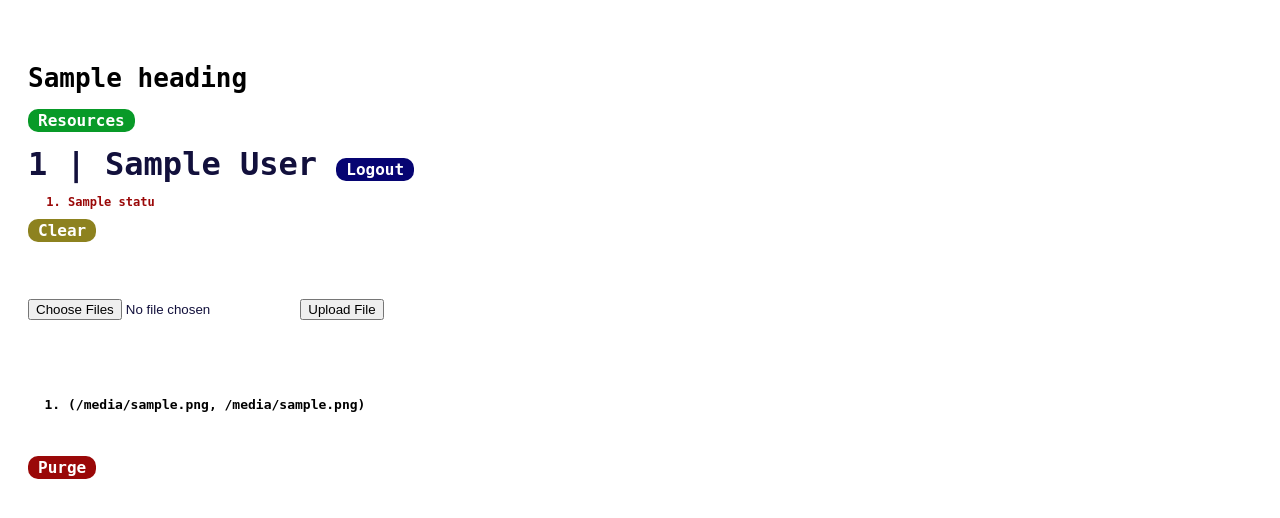
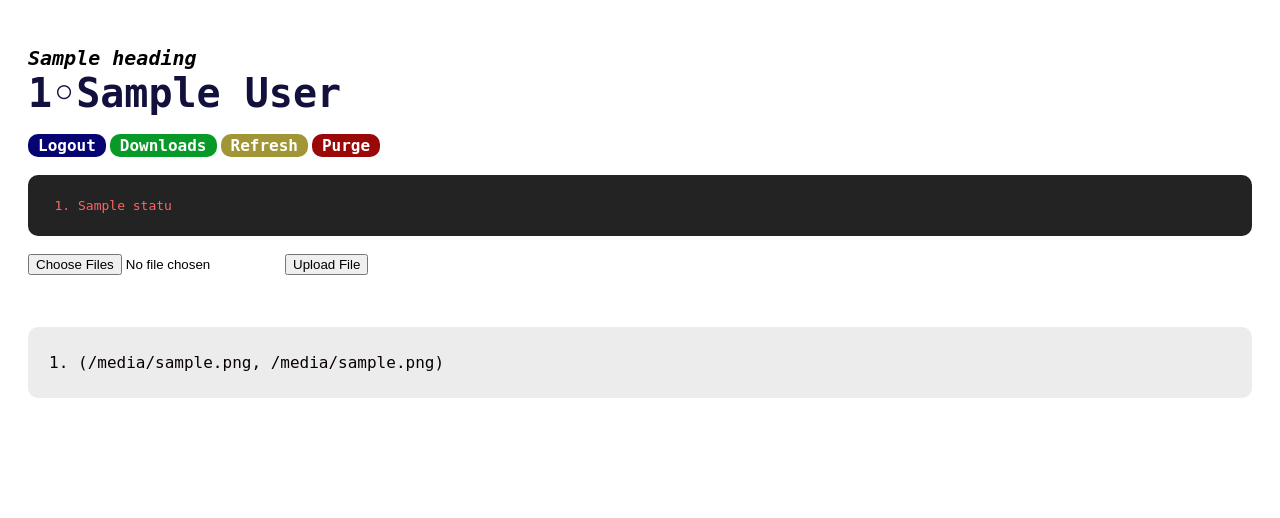
Before and after one commit to NelsonSharma/topics, a Flask app: template templates/upload.html in a window 1280 px wide. Shown: the top 518 px of the page. Run offline with Flask 3, Linux system fonts and the light colour scheme; the visitor is signed in with stand-in values (Sample User, id 1); the template is opened without the code that fills it: values that come from a table or form of the project are taken from there, most other values are stand-ins (such as "Sample title", 1, 10 or a date in 2020); parts of the project's set-up code (start-up, migrations or seed data) failed here and were passed over.

Commit message:
format_0097188

```diff
--- a/app.py
+++ b/app.py
@@ -17,7 +17,9 @@ if __name__!='__main__':
 # ------------------------------------------------------------------------------------------
 import argparse
 parser = argparse.ArgumentParser()
+parser.add_argument('--secret',         type=str,       default='',                help='the app secret key - this is nessesary and constant through application lifecycle - helps manage sessions')
 parser.add_argument('--topic',          type=str,       default='tOpIcS',          help='the main topic/subject')
+parser.add_argument('--welcome',        type=str,       default='Welcome!',         help='welcome text on login page')
 parser.add_argument('--login',          type=str,       default='__login__.xlsx',  help='login excel file')
 parser.add_argument('--case',           type=int,       default=0,                 help='convert uid to upper or lower case (-1 means lower-case, 1 means upper-case) (0 means as it is) ')
 parser.add_argument('--ext',            type=str,       default='',                help='csv string of allowed file extensions, keep blank to allow all')
@@ -65,11 +67,12 @@ else:
 # ------------------------------------------------------------------------------------------
 # WEB-SERVER INFORMATION
 # ------------------------------------------------------------------------------------------
-HOST_ALIAS =        f'{os.getlogin()} @ {platform.node()}:{platform.system()}.{platform.release()}'
-APP_SECRET_KEY =    HOST_ALIAS
+
+APP_SECRET_KEY =    args.secret.encode('utf8') if args.secret else f'{os.getlogin()}@{platform.node()}'.encode('utf8')
 HOST_IP =           args.host if args.host else '0.0.0.0'           # use "0.0.0.0" to listen on all interfaces
 HOST_PORT =         args.port                                       # use 8080 by default
-xprint(f'Alias: {HOST_ALIAS}\nEndpoint: {HOST_IP}:{HOST_PORT}')
+
+xprint(f'Endpoint: {HOST_IP}:{HOST_PORT}')
 # ------------------------------------------------------------------------------------------
 
 
@@ -128,15 +131,16 @@ db = read_db_from_disk()  #<----------- Created db here
 # displayed information
 # ------------------------------------------------------------------------------------------
 HEADING_TEXT =          args.topic                  # usually the class/subject name
-WELCOME_TEXT =          'Login to continue'         # text above login box shown at home-page
-LOGIN_FAIL_TEXT =       'Login failed'              # text information when login fails
-LOGIN_CREATE_TEXT =     'Password created'          # text information when new password is created
+WELCOME_TEXT =          args.welcome                # text above login box shown at home-page
 LOGIN_CASE =            args.case
+LOGIN_NEED_TEXT =       '🔒'
+LOGIN_FAIL_TEXT =       '🔥'              # text information when login fails
+LOGIN_CREATE_TEXT =     '🔑'          # text information when new password is created
 # ------------------------------------------------------------------------------------------
 # password policy
 # ------------------------------------------------------------------------------------------
 MIN_PASSWORD_LEN = 1            # minimum password length that can be set by users
-INVALID_PASSWORD_WARN = f'Password should be atleast {MIN_PASSWORD_LEN} char(s) - can use alphabets, numbers, underscore and @-symbol' # a warning msg to be displayed when incorrect password is created
+INVALID_PASSWORD_WARN = f'can use alpha-numeric, underscore and @-symbol' # a warning msg to be displayed when incorrect password is created
 def VALIDATE_PASSWORD(password):   # a function that can validate the password - returns bool type
     try:
         assert len(password) >= MIN_PASSWORD_LEN
@@ -262,23 +266,21 @@ def login():
                         record['PASS'].values[0]=in_passwd
                         db.update(record)
                         xprint(f'[---------] updated record') # \n{record}
-                        msg = LOGIN_CREATE_TEXT
-                        heading = HEADING_TEXT
-                        warn = f'[{in_uid}] New password was created successfully'
+                        warn = LOGIN_CREATE_TEXT
+                        msg = f'[{in_uid}] New password was created successfully'
                         dprint(f'{named} just joined')
                         adc_total_login_create+=1
 
                     else: # new password is invalid valid
                         #xprint(f"[........] new password is invalid")
-                        msg = LOGIN_FAIL_TEXT
-                        warn=f'[{in_uid}] New password is invalid - {INVALID_PASSWORD_WARN}'
-                        heading=HEADING_TEXT
+                        warn = LOGIN_FAIL_TEXT
+                        msg=f'[{in_uid}] New password is invalid - {INVALID_PASSWORD_WARN}'
+
 
                 else: #new password not provided
                     #xprint(f"[.....] new password was not provided")
-                    msg = LOGIN_FAIL_TEXT
-                    heading=HEADING_TEXT
-                    warn = f'[{in_uid}] New password must be created before logging in'
+                    warn = LOGIN_FAIL_TEXT
+                    msg = f'[{in_uid}] New password required - {INVALID_PASSWORD_WARN}'
 
             else: # re login
                 xprint(f"[........] revist login")
@@ -308,22 +310,19 @@ def login():
                         return redirect(url_for('upload'))
                     else:
                         #xprint(f"[.....] password does not match")
-                        msg = LOGIN_FAIL_TEXT
-                        heading=HEADING_TEXT
-                        warn = f'[{in_uid}] Password mismatch'
+                        warn = LOGIN_FAIL_TEXT
+                        msg = f'[{in_uid}] Password mismatch'
                         adc_total_login_failed+=1
 
                 else: # password not provided
                     #xprint(f"[....] password not provided")
-                    msg = LOGIN_FAIL_TEXT
-                    heading=HEADING_TEXT
-                    warn = f'[{in_uid}] Password not provided'
+                    warn = LOGIN_FAIL_TEXT
+                    msg = f'[{in_uid}] Password not provided'
                     adc_total_login_failed+=1
         else:
             xprint(f"[....] unmatched record {in_uid}")
-            msg = LOGIN_FAIL_TEXT
-            heading=HEADING_TEXT
-            warn = f'[{in_uid}] Not a valid user'
+            warn = LOGIN_FAIL_TEXT
+            msg = f'[{in_uid}] Not a valid user'
             adc_total_login_unknown+=1
 
     else:
@@ -334,10 +333,9 @@ def login():
         adc_total_hits+=1
         xprint(f"[+] page hit [{adc_total_hits}]")
         msg = WELCOME_TEXT
-        heading = HEADING_TEXT
-        warn = f'Hosted by {HOST_ALIAS}'
+        warn = LOGIN_NEED_TEXT
 
-    return render_template(TEMPLATE_LOGIN, msg = msg, heading = heading, warn = warn)
+    return render_template(TEMPLATE_LOGIN, msg = msg, heading = HEADING_TEXT, warn = warn)
 # ------------------------------------------------------------------------------------------
 
 # ------------------------------------------------------------------------------------------
@@ -436,7 +434,7 @@ def upload():
             why_failed = f"SUCCESS :: Uploaded new file [{file.filename}] "
             result.append((1, why_failed))
             n_success+=1
-            session['filed']= session['filed'] + [file.filename]
+            if file.filename not in session['filed']: session['filed'] = session['filed'] + [file.filename]
             adc_total_files_uploaded+=1
             adc_total_files_upload_failed-=1
 
@@ -452,6 +450,19 @@ def upload():
     #dprint(f"filed @ get-upload = {session['filed']}")
     msg = f'You have uploaded {len(file_list)} file(s)'
     return render_template(TEMPLATE_UPLOAD, form=form, msg=msg, heading=HEADING_TEXT, filelist=file_list, status=INITIAL_UPLOAD_STATUS)
+# ------------------------------------------------------------------------------------------
+
+@app.route('/uploadf', methods =['GET'])
+def uploadf():
+    r""" force upload - i.e., refresh by using os.list dir """
+    if not session.get('has_login', False): return redirect(url_for('login'))
+    folder_name = os.path.join(
+            os.path.abspath(os.path.dirname(__file__)),
+            app.config['UPLOAD_FOLDER'],
+            session['uid'])
+    session['filed'] = os.listdir(folder_name)
+    return redirect(url_for('upload'))
+
 # ------------------------------------------------------------------------------------------
 
 # ------------------------------------------------------------------------------------------
--- a/static/style.css
+++ b/static/style.css
@@ -1,92 +1,11 @@
 
 
-.header{
-    font-family:monospace;
-}
-.warn{
-    font-family:monospace;
-    color: #9a0808;
-    font-size: 16px;
-    font-weight: bold;
-}
-.status{
-    font-weight: bold;
-    font-size: 12px;
-    font-family:monospace;
-}
 
-.msg{
-    color: #000000;
-    font-weight: bold;
-    font-family:monospace;
-}
-.download{
-    color: #000000;
-    font-weight: bold;
-    font-size: 16px;
-    font-family:monospace;
-}
-
-.btn_login {
+.github_info {
     padding: 2px 10px;
-    background-color: #060472;
-    color: #FFFFFF;
-    font-weight: bold;
-    font-size: large;
-    border-radius: 10px;
-    font-family:monospace;
-    text-decoration: none;
-}
-
-.btn_logout {
-    padding: 2px 10px;
-    background-color: #060472;
-    color: #FFFFFF;
-    font-weight: bold;
-    font-size: large;
-    border-radius: 10px;
-    font-family:monospace;
-    text-decoration: none;
-}
-
-.btn_purge {
-    padding: 2px 10px;
-    background-color: #9a0808;
-    color: #FFFFFF;
-    font-weight: bold;
-    font-size: large;
-    border-radius: 10px;
-    font-family:monospace;
-    text-decoration: none;
-}
-
-.btn_resources {
-    padding: 2px 10px;
-    background-color: #089a28;
-    color: #FFFFFF;
-    font-weight: bold;
-    font-size: large;
-    border-radius: 10px;
-    font-family:monospace;
-    text-decoration: none;
-}
-
-.btn_refresh {
-    padding: 2px 10px;
-    background-color: #8d821f;
-    color: #FFFFFF;
-    font-weight: bold;
-    font-size: large;
-    border-radius: 10px;
-    font-family:monospace;
-    text-decoration: none;
-}
-
-.btn_github {
-    padding: 2px 10px;
-    background-color: #5e5e5d;
+    background-color: #516fa7;
     color: #ffffff;
-    font-size: large;
+    font-size: medium;
     font-weight: bold;
     border-radius: 10px;
     font-family:monospace;
@@ -161,15 +75,114 @@
     font-family:monospace;
 }
 
-.word{
+.btn_login {
+    padding: 2px 10px;
+    background-color: #060472;
+    color: #FFFFFF;
+    font-weight: bold;
+    font-size: large;
+    border-radius: 10px;
+    font-family:monospace;
+    text-decoration: none;
+    border-style:  none;
+}
+
+.topic_mid{
+    color: #000000;
+    font-size: x-large;
+    font-style: italic;
+    font-weight: bold;
+    font-family:monospace;
+}
+
+.download{
+    padding: 10px 10px;
+    background-color: #ececec;
+    color: #080000;
+    font-size: large;
+    border-radius: 10px;
+    font-family:monospace;
+    text-decoration: none;
+}
+
+
+
+.btn_download {
+    padding: 2px 10px;
+    background-color: #089a28;
+    color: #FFFFFF;
+    font-weight: bold;
+    font-size: large;
+    border-radius: 10px;
+    font-family:monospace;
+    text-decoration: none;
+}
+.userword{
     color: #12103c;
     font-weight: bold;
     font-family:monospace;
-    font-size: 32px;
+    font-size: xxx-large;
 }
 
-.wordH{
-    color: #000000;
+.btn_logout {
+    padding: 2px 10px;
+    background-color: #060472;
+    color: #FFFFFF;
     font-weight: bold;
+    font-size: large;
+    border-radius: 10px;
+    font-family:monospace;
+    text-decoration: none;
+}
+
+
+.status{
+    padding: 10px 10px;
+    background-color: #232323;
+    color: #ffffff;
+    font-size: medium;
+    border-radius: 10px;
+    font-family:monospace;
+    text-decoration: none;
+}
+
+
+.btn_refresh {
+    padding: 2px 10px;
+    background-color: #a19636;
+    color: #FFFFFF;
+    font-weight: bold;
+    font-size: large;
+    border-radius: 10px;
+    font-family:monospace;
+    text-decoration: none;
+}
+
+.files_status{
+    font-weight: bold;
+    font-size: x-large;
     font-family:monospace;
 }
+
+.files_list{
+    padding: 10px 10px;
+    background-color: #ececec;
+    color: #080000;
+    font-size: large;
+    border-radius: 10px;
+    font-family:monospace;
+    text-decoration: none;
+}
+
+
+.btn_purge {
+    padding: 2px 10px;
+    background-color: #9a0808;
+    border-style: none;
+    color: #FFFFFF;
+    font-weight: bold;
+    font-size: large;
+    border-radius: 10px;
+    font-family:monospace;
+    text-decoration: none;
+}
--- a/templates/upload.html
+++ b/templates/upload.html
@@ -2,64 +2,70 @@
 <html>
 	<head>
 		<meta charset="UTF-8">
-		<title> {{ heading }} @ {{session.uid}} </title>
+		<title> 🔺 {{ heading }} | {{ session.uid }} </title>
 		<link rel="stylesheet" href="{{ url_for('static', filename='style.css') }}">
 	</head>
-	<body></br>
+    <body>
+    <!-- ---------------------------------------------------------->
+    </br>
+    <!-- ---------------------------------------------------------->
 
-		<div style="padding: 20px;">
-			<div class="header">
-                <h1 class="wordH">{{ heading }}</h1>
-                <a href="{{ url_for('download') }}" class="btn_resources">Resources</a></br><br>
-				<div class="word">{{session.uid}} | {{session.named}}  <a href="{{ url_for('logout') }}" class="btn_logout">Logout</a> </div>
-			</div>
-            {% if username == "": %}
-            <!--if block html code-->
-            {% else %}
-            <!--else block html code-->
-            {% endif %}
-
+    <div align="left" style="padding: 20px;">
+        <div class="topic_mid">{{ heading }}</div>
+        <div class="userword">{{session.uid}}◦{{session.named}}</div>
+        <br>
+        <a href="{{ url_for('logout') }}" class="btn_logout">Logout</a>
+        <a href="{{ url_for('download') }}" class="btn_download">Downloads</a>
+        <a href="{{ url_for('uploadf') }}" class="btn_refresh">Refresh</a>
+        <button class="btn_purge" onclick="confirm_purge()">Purge</button>
+            <script>
+                function confirm_purge() {
+                let res = confirm("Purge all uploaded files now?");
+                if (res == true) {
+                    location.href = "{{ url_for('purge') }}";
+                    }
+                }
+            </script>
+        <br>
+        <br>
         <div class="status">
             <ol>
             {% for s,f in status %}
             {% if s %}
             {% if s<0 %}
-                <li style="color: #060472;">{{ f }}</li>
+            <li style="color: #ffffff;">{{ f }}</li>
             {% else %}
-                <li style="color: #089a28;">{{ f }}</li>
+            <li style="color: #47ff6f;">{{ f }}</li>
             {% endif %}
             {% else %}
-                <li style="color: #9a0808;">{{ f }}</li>
+            <li style="color: #ff6565;">{{ f }}</li>
             {% endif %}
             {% endfor %}
             </ol>
         </div>
-            <a href="{{ url_for('upload') }}" class="btn_refresh">Clear</a>
         <br>
-            <br>
-            <h2 class="word">
         <form method='POST' enctype='multipart/form-data'>
             {{form.hidden_tag()}}
             {{form.file()}}
             {{form.submit()}}
         </form>
-            </h2>
-
-            <div class="msg"></br><span style="font-size: larger;">{{ msg }}</span></br>
+        <br>
+        <div class="files_status">{{ msg }}</div>
+        <br>
+        <div class="files_list">
             <ol>
             {% for f in filelist %}
             <li>{{ f }}</li>
             {% endfor %}
             </ol>
-                </br>
-
-
         </div>
         <br>
-            <a href="{{ url_for('purge') }}" class="btn_purge">Purge</a>
         <br>
 
     </div>
 
+    <!-- ---------------------------------------------------------->
+    </br>
+    <!-- ---------------------------------------------------------->
     </body>
 </html>
```
Also changed, not shown: other parts of static/style.css (+28 -33 lines), templates/download.html (+26 -19 lines), templates/login.html (+23 -15 lines). Lines whose indentation alone changed are shown as unchanged.
